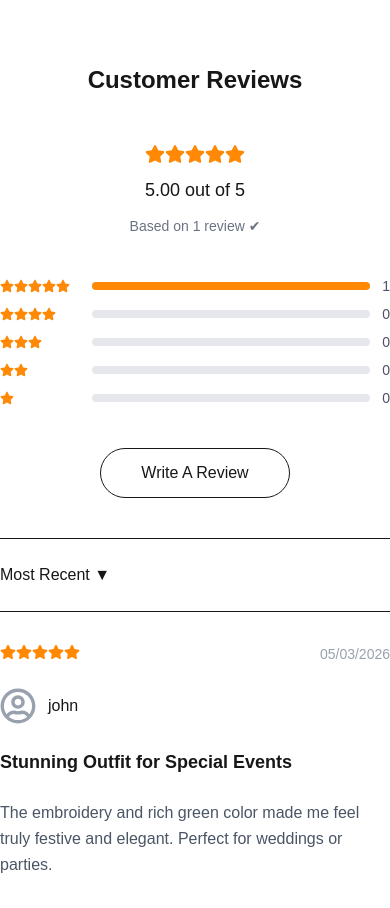
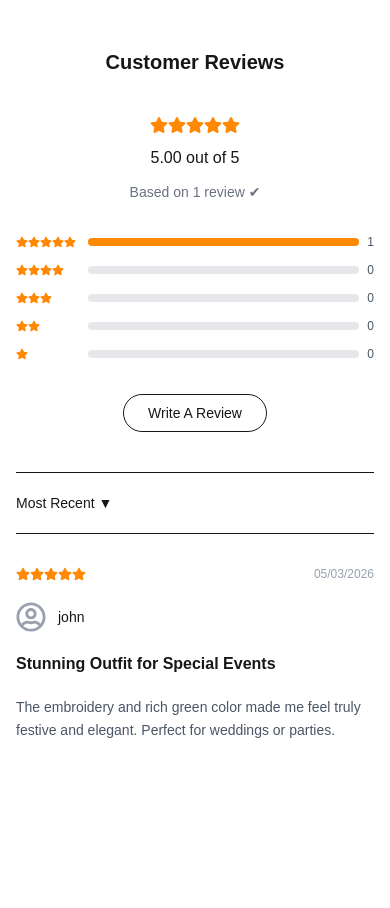
Before and after one commit to codeswithrohit/kapascentury, a Next.js app: page /individualProductDetail/CustomerReviews in a window 390 px wide. Shown: the top 908 px of the page. After the commit the page ends 844 px from the top, so only its background shows below. Built offline with nearby package versions, Linux system fonts and the light colour scheme.

Commit message:
fix review

```diff
--- a/pages/individualProductDetail/CustomerReviews.jsx
+++ b/pages/individualProductDetail/CustomerReviews.jsx
@@ -5,25 +5,27 @@ import { FaRegUserCircle } from "react-icons/fa";
 
 export default function CustomerReviews() {
   return (
-    <section className="max-w-6xl mx-auto py-16">
+    <section className="max-w-6xl mx-auto px-4 sm:px-6 lg:px-8 py-12 md:py-16">
 
       {/* Title */}
-      <h2 className="text-2xl font-semibold text-center mb-12">
+      <h2 className="text-xl sm:text-2xl md:text-3xl font-semibold text-center mb-10 md:mb-12">
         Customer Reviews
       </h2>
 
       {/* Review Summary */}
-      <div className="grid md:grid-cols-3 gap-10 items-center border-b pb-10">
+      <div className="grid grid-cols-1 sm:grid-cols-2 lg:grid-cols-3 gap-8 items-start border-b pb-10">
 
         {/* Average Rating */}
         <div className="text-center space-y-3">
-          <div className="flex justify-center text-orange-400 text-xl">
+          <div className="flex justify-center text-orange-400 text-lg sm:text-xl">
             {[...Array(5)].map((_, i) => (
               <FaStar key={i} />
             ))}
           </div>
 
-          <p className="text-lg font-medium">5.00 out of 5</p>
+          <p className="text-base sm:text-lg font-medium">
+            5.00 out of 5
+          </p>
 
           <p className="text-gray-500 text-sm">
             Based on 1 review ✔
@@ -31,12 +33,12 @@ export default function CustomerReviews() {
         </div>
 
         {/* Rating Bars */}
-        <div className="space-y-2">
+        <div className="space-y-3">
 
           {[5,4,3,2,1].map((star,index)=>(
-            <div key={index} className="flex items-center gap-3">
+            <div key={index} className="flex items-center gap-2 sm:gap-3">
 
-              <div className="flex text-orange-400 text-sm w-20">
+              <div className="flex text-orange-400 text-xs sm:text-sm w-16 sm:w-20">
                 {[...Array(star)].map((_,i)=>(
                   <FaStar key={i}/>
                 ))}
@@ -50,7 +52,7 @@ export default function CustomerReviews() {
                 ></div>
               </div>
 
-              <span className="text-gray-600 text-sm">
+              <span className="text-gray-600 text-xs sm:text-sm">
                 {star === 5 ? 1 : 0}
               </span>
 
@@ -60,8 +62,8 @@ export default function CustomerReviews() {
         </div>
 
         {/* Write Review Button */}
-        <div className="flex justify-center md:justify-end">
-          <button className="border px-10 py-3 rounded-full hover:bg-black hover:text-white transition">
+        <div className="flex justify-center sm:justify-start lg:justify-end">
+          <button className="border px-6 sm:px-8 py-2 sm:py-3 rounded-full text-sm sm:text-base hover:bg-black hover:text-white transition">
             Write A Review
           </button>
         </div>
@@ -69,22 +71,24 @@ export default function CustomerReviews() {
       </div>
 
       {/* Filter */}
-      <div className="flex items-center justify-between py-6 border-b">
-        <p className="font-medium">Most Recent ▼</p>
+      <div className="flex items-center justify-between py-5 border-b">
+        <p className="font-medium text-sm sm:text-base">
+          Most Recent ▼
+        </p>
       </div>
 
       {/* Review Card */}
-      <div className="py-8 space-y-6">
+      <div className="py-8 space-y-5">
 
         {/* Stars + Date */}
-        <div className="flex justify-between">
-          <div className="flex text-orange-400">
+        <div className="flex flex-wrap items-center justify-between gap-2">
+          <div className="flex text-orange-400 text-sm">
             {[...Array(5)].map((_,i)=>(
               <FaStar key={i}/>
             ))}
           </div>
 
-          <span className="text-gray-400 text-sm">
+          <span className="text-gray-400 text-xs sm:text-sm">
             05/03/2026
           </span>
         </div>
@@ -92,21 +96,21 @@ export default function CustomerReviews() {
         {/* User */}
         <div className="flex items-center gap-3">
 
-          <FaRegUserCircle className="text-4xl text-gray-400"/>
+          <FaRegUserCircle className="text-3xl sm:text-4xl text-gray-400"/>
 
-          <span className="font-medium">
+          <span className="font-medium text-sm sm:text-base">
             john
           </span>
 
         </div>
 
         {/* Review Title */}
-        <h4 className="font-semibold text-lg">
+        <h4 className="font-semibold text-base sm:text-lg">
           Stunning Outfit for Special Events
         </h4>
 
         {/* Review Text */}
-        <p className="text-gray-600 leading-relaxed">
+        <p className="text-gray-600 leading-relaxed text-sm sm:text-base">
           The embroidery and rich green color made me feel truly festive
           and elegant. Perfect for weddings or parties.
         </p>
```
